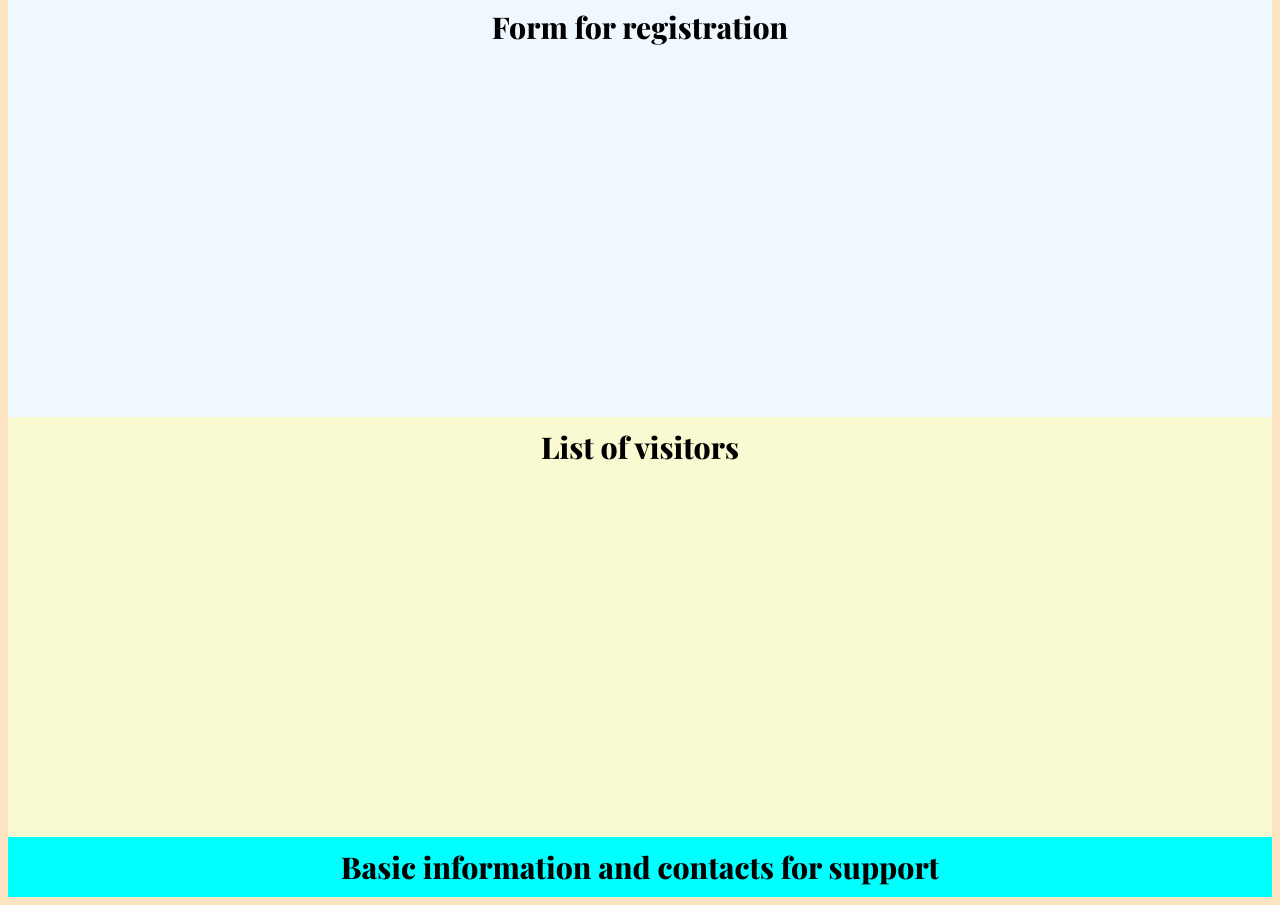
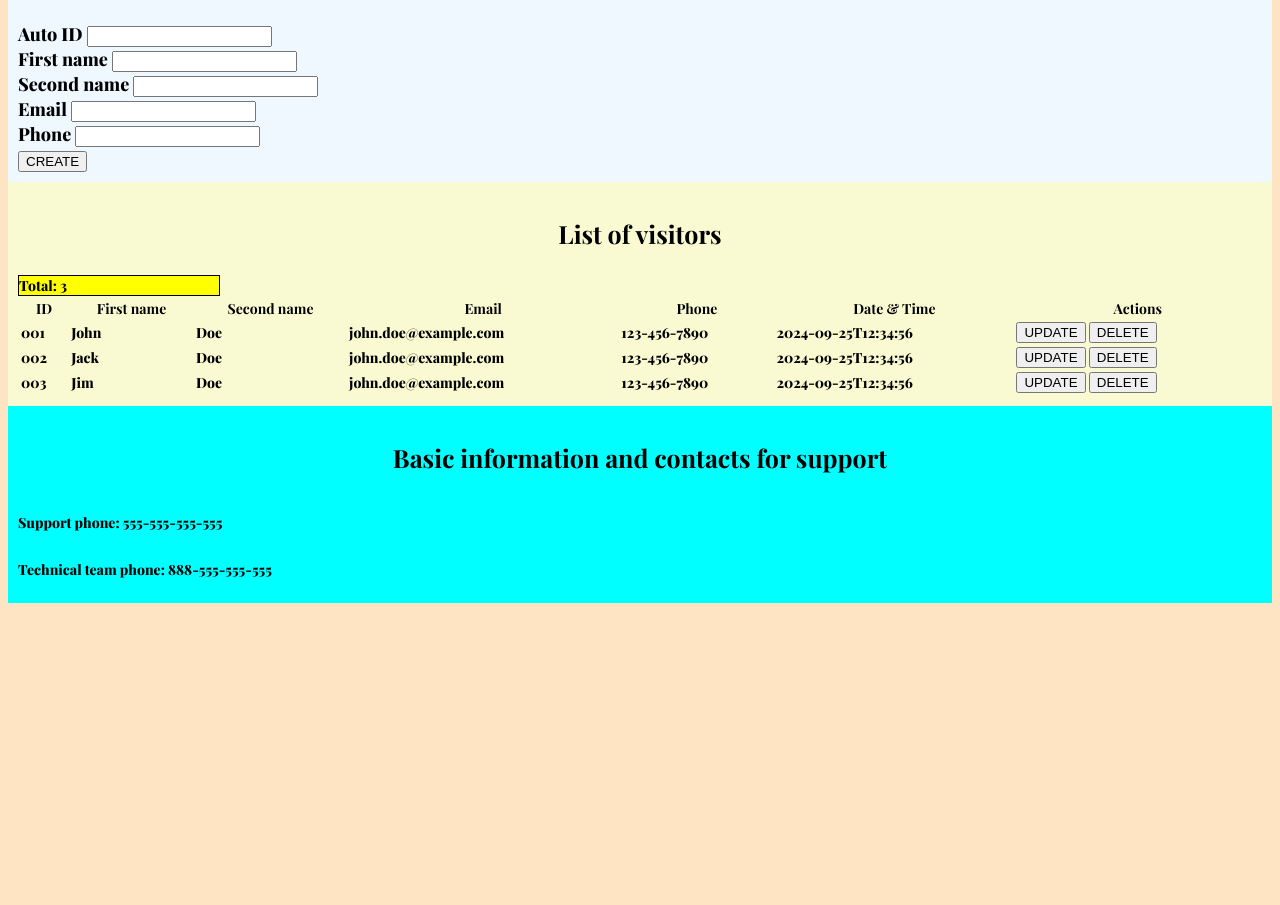
Before and after one commit to MyroniukIS/Service-for-manual-registration-of-visitors, a plain HTML site: page index.html in a window 1280 px wide. Shown: the part 425-1330 px from the top of the page. After the commit the page ends 1036 px from the top, so only its background shows below. Drawn offline with nearby package versions, Linux system fonts and the light colour scheme; a web font is replaced by a local one.

Commit message:
added other styles, finished layout, added script for current date and time output, added table template with list of visitors

```diff
--- a/index.html
+++ b/index.html
@@ -10,7 +10,20 @@
       rel="stylesheet"
     />
 </head>
+
 <body class="playfair-display-font">
+<!-- Date & Time script -->
+    <script>
+        // to update the date and time
+        function updateDateTime() {
+          const now = new Date();
+          const currentDateTime = now.toLocaleString();
+          document.querySelector('#datetime').textContent = currentDateTime;
+        }
+
+        setInterval(updateDateTime, 1000);
+      </script>
+
     <header class="header-section">
         <h3>Service  for manual registration of visitors</h3>
     </header>
@@ -30,10 +43,92 @@
         </div>
         <div class="clock-wrap">
             <h3>Time & Date</h3>
+            <!-- DATE & TIME output dynamic -->
+            <p id="datetime"></p>
         </div>
     </main>
-    <section class="registration-form-wrap">Form for registration</section>
-    <section class="list-visitors-wrap">List of visitors</section>
-    <footer class="footer-section">Basic information and contacts for support</footer>
+    <section class="registration-form-wrap">
+        <h3>Form for registration</h3>
+        <form>
+            <label for="input-auto-id">Auto ID</label>
+                <input type="text" id="input-auto-id" name="input-auto-id"></br>
+                <label for="input-first-name">First name</label>
+                <input type="text" id="input-first-name" name="input-first-name"></br>
+                <label for="input-second-name">Second name</label>
+                <input type="text" id="input-second-name" name="input-second-name"></br>
+                <label for="input-email">Email</label>
+                <input type="email" id="input-email" name="input-email"></br>
+                <label for="input-phone">Phone</label>
+                <input type="phone" id="input-phone" name="input-phone"></br>
+                <button>CREATE</button>
+        </form>
+
+
+    </section>
+    <section class="list-visitors-wrap">
+        <h3>List of visitors</h3>
+        <div class="total-output">
+            <span>Total:</span>
+            <span> 3 </span>
+
+        </div>
+        <table>
+            <tr>
+              <th>ID</th>
+              <th>First name</th>
+              <th>Second name</th>
+              <th>Email</th>
+              <th>Phone</th>
+              <th>Date & Time</th>
+              <th>Actions</th>
+            </tr>
+            <!-- First record -->
+            <tr>
+              <td>001</td>
+              <td>John</td>
+              <td>Doe</td>
+              <td>john.doe@example.com</td>
+              <td>123-456-7890</td>
+              <td>2024-09-25T12:34:56</td>
+              <td>
+                <button>UPDATE</button>
+                <button>DELETE</button>
+              </td>
+            </tr>
+
+            <!-- Second record -->
+            <tr>
+                <td>002</td>
+                <td>Jack</td>
+                <td>Doe</td>
+                <td>john.doe@example.com</td>
+                <td>123-456-7890</td>
+                <td>2024-09-25T12:34:56</td>
+                <td>
+                  <button>UPDATE</button>
+                  <button>DELETE</button>
+                </td>
+              </tr>
+            <!-- Third record -->
+            <tr>
+                <td>003</td>
+                <td>Jim</td>
+                <td>Doe</td>
+                <td>john.doe@example.com</td>
+                <td>123-456-7890</td>
+                <td>2024-09-25T12:34:56</td>
+                <td>
+                  <button>UPDATE</button>
+                  <button>DELETE</button>
+                </td>
+              </tr>
+
+          </table>
+        </section>
+    <footer class="footer-section">
+        <h3>Basic information and contacts for support</h3>
+        <p>Support phone: 555-555-555-555</p>
+        <p>Technical team phone: 888-555-555-555</p>
+    </footer>
 </body>
 </html>
--- a/style.css
+++ b/style.css
@@ -8,19 +8,23 @@ body{
     font-weight: 800;
     font-style: normal;
   }
+  h1,h2,h3 {
+    font-size: 25px;
+    text-align: center;
+  }
 .header-section{
     display:grid;
 grid-template-columns: auto;
 padding: 10px;
 background-color: aqua;
-text-align: center;
+
 }
 .main-section{
 display: grid;
 grid-template-columns: repeat(2, 1fr);
   grid-gap: 15px;
   grid-auto-rows: fit-content;
-  text-align: center;
+
   padding: 10px 0;
 }
 .login-form-wrap{
@@ -36,23 +40,30 @@ grid-template-columns: repeat(2, 1fr);
 grid-template-columns: auto;
 padding: 10px;
 background-color: aliceblue;
-text-align: center;
-grid-auto-rows: 400px;
+
+/* grid-auto-rows: 40px; */
 padding: 10px;
+font-size: 18px;
 }
 .list-visitors-wrap{
     display:grid;
     grid-template-columns: auto;
     padding: 10px;
     background-color: lightgoldenrodyellow;
-    text-align: center;
-    grid-auto-rows: 400px;
+    font-size: 14px;
+    grid-auto-rows: fit-content;
 
+}
+.total-output{
+    max-width: 200px;
+    background-color: yellow;
+    border: 1px solid black;
 }
 .footer-section{
     display:grid;
     grid-template-columns: auto;
     padding: 10px;
     background-color: aqua;
-    text-align: center;
+    font-size: 14px;
+
 }
```
